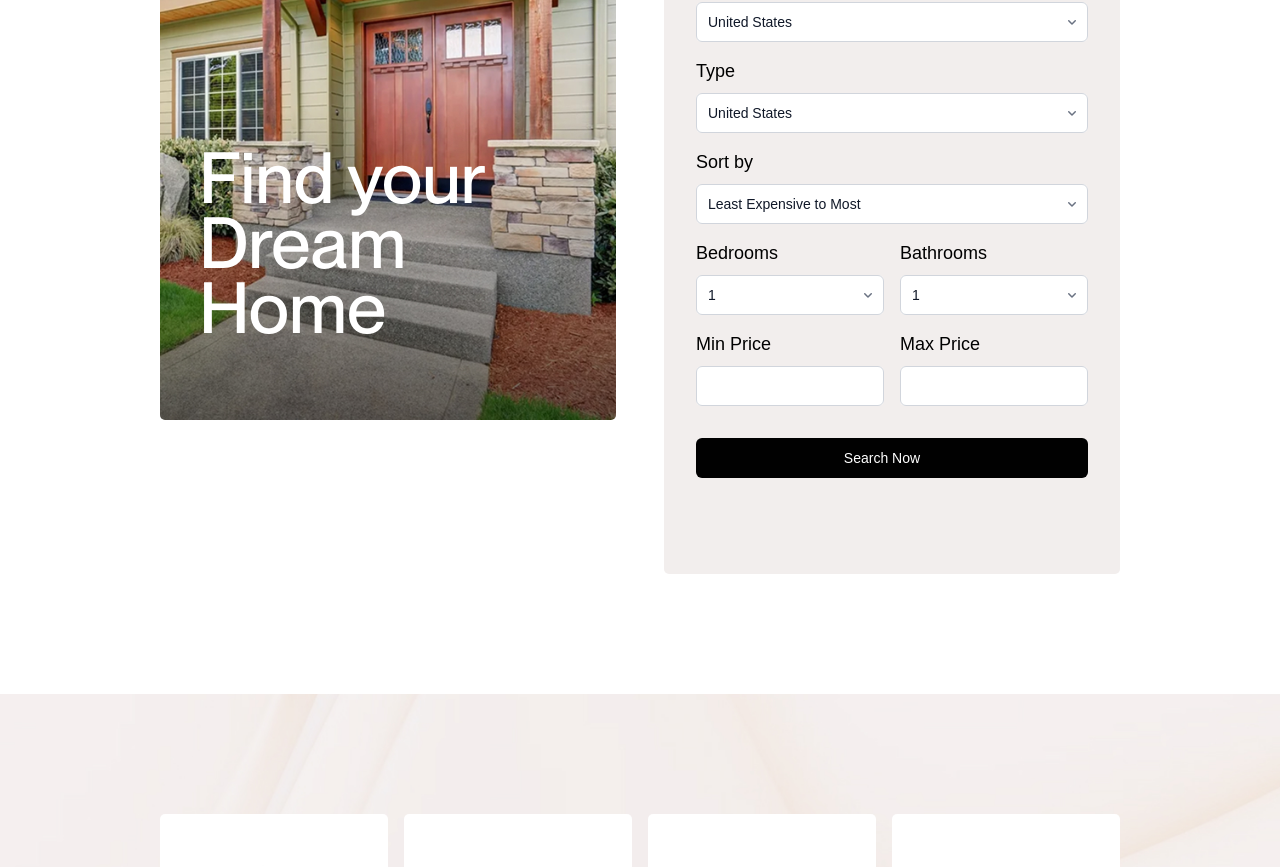
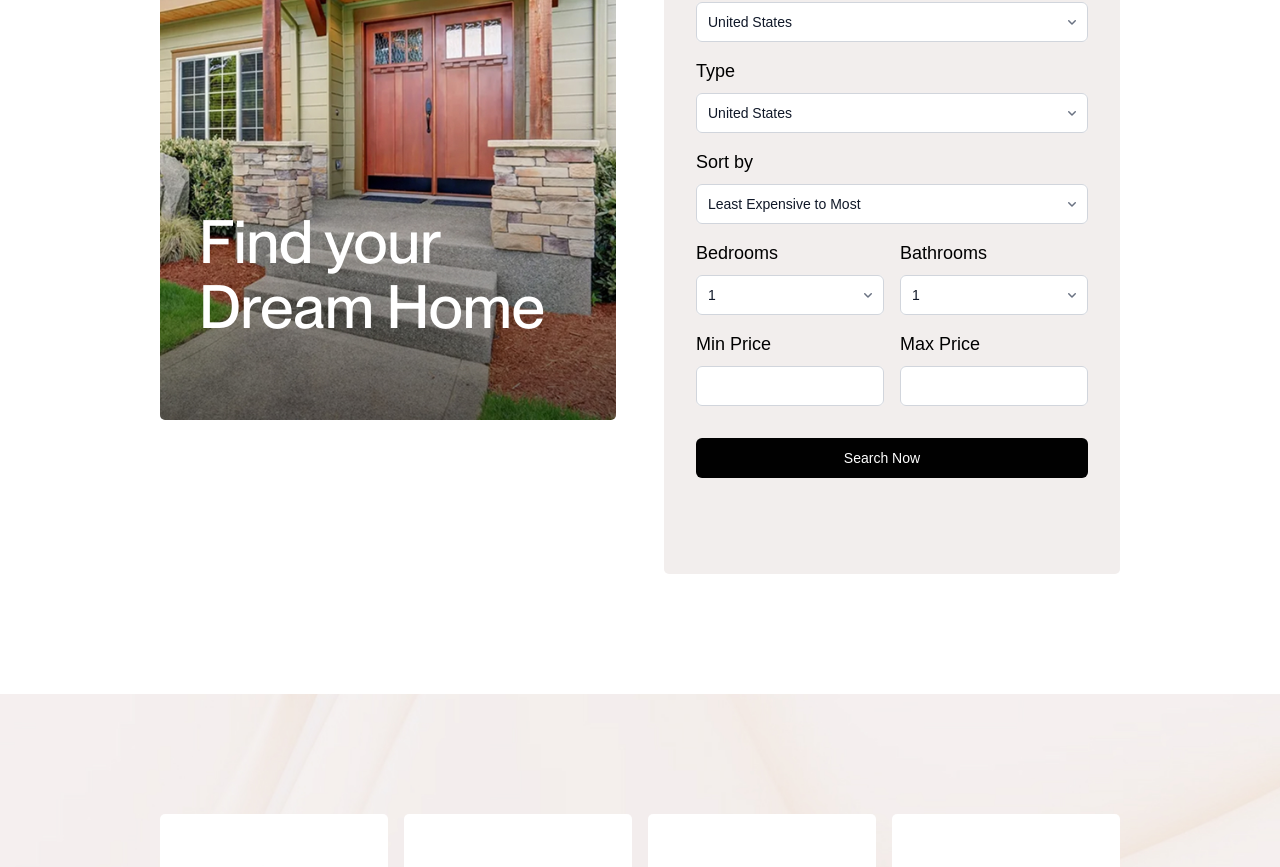
Before and after one commit to stevenzct/MarciMetzger, a Next.js app: page / in a window 1280 px wide. Shown: the part 2900-3767 px from the top of the page. Built offline with nearby package versions, Linux system fonts and the light colour scheme.

Commit message:
style: adjust font size for searchListing section

```diff
--- a/components/homepage/SearchListings.tsx
+++ b/components/homepage/SearchListings.tsx
@@ -17,7 +17,7 @@ const SearchListings = () => {
                   height={693}
                 />
                 <figcaption className=" absolute bottom-12  w-auto  lg:w-[442px] px-2 py-2 md:px-4 md:py-4">
-                  <h1 className=" text-[38px] md:text-[60px] lg:text-[71px] p-4 md:p-auto text-center md:text-start font-nm-medium font-medium leading-[41px] lg:leading-[65px] text-white  tracking-normal">
+                  <h1 className=" text-[38px] md:text-[60px] p-4 md:p-auto text-center md:text-start font-nm-medium font-medium leading-[41px] lg:leading-[65px] text-white  tracking-normal">
                     Find your Dream Home
                   </h1>
                 </figcaption>
```
